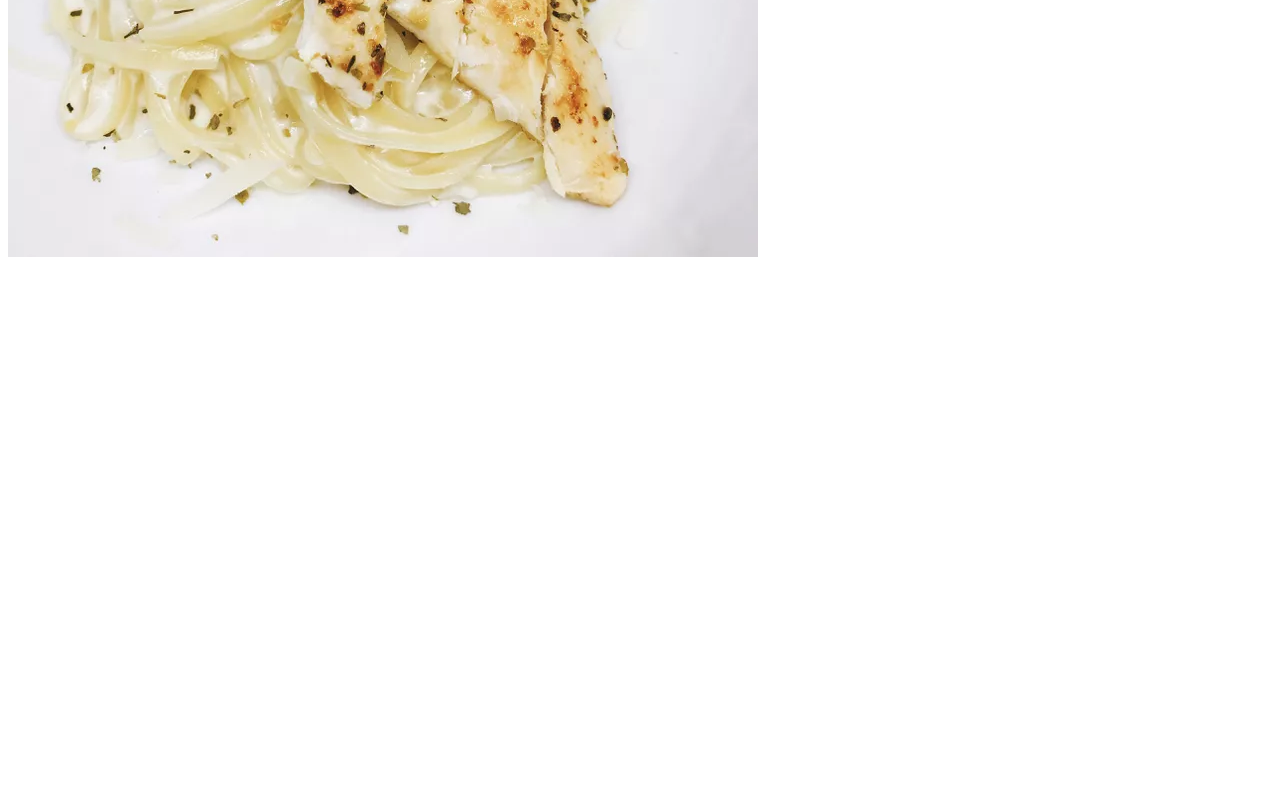
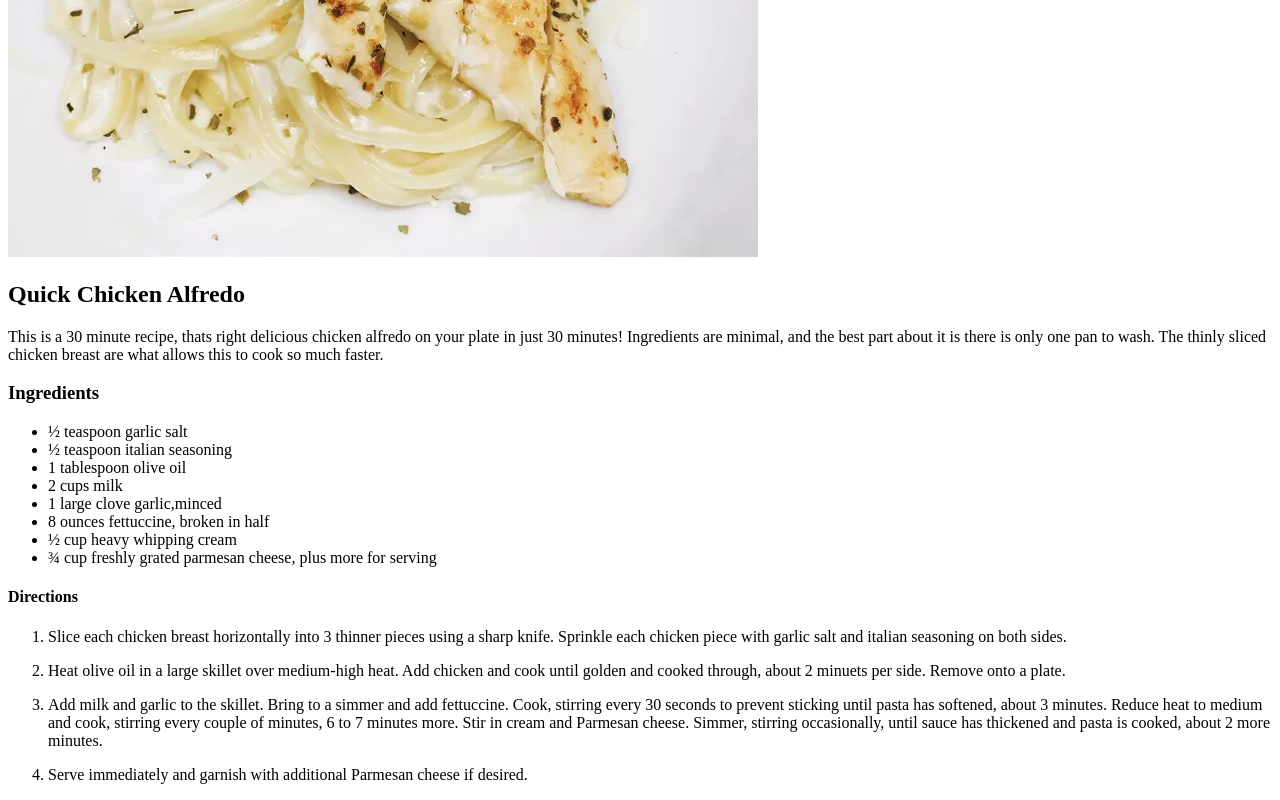
Before and after one commit to Crhodes7744/odin-recipes, a plain HTML site: page recipes/alfredo.html in a window 1280 px wide. Shown: the part 573-1373 px from the top of the page. Before the commit the page ends 842 px from the top, so only its background shows below. Drawn offline with Linux system fonts and the light colour scheme.

Commit message:
Finished html on alfredo.html
Finished the html on the page along with correcting some Punctuations

```diff
--- a/recipes/alfredo.html
+++ b/recipes/alfredo.html
@@ -9,6 +9,25 @@
 <body>
     <h1>Chicken Alfredo</h1>
     <img src="images/alfredo.jpg"> <alt= a delicious looking plate of chicken alfredo></alt>
+    <h2>Quick Chicken Alfredo</h2>
+    <p>This is a 30 minute recipe, thats right delicious chicken alfredo on your plate in just 30 minutes! Ingredients are minimal, and the best part about it is there is only one pan to wash. The thinly sliced chicken breast are what allows this to cook so much faster.</p>
+    <h3>Ingredients</h3>
+    <ul>
+        <li><span>&#189; teaspoon garlic salt</span></li>
+        <li><span>&#189; teaspoon italian seasoning</span></li>
+        <li> 1 tablespoon olive oil</li>
+        <li>2 cups milk</li>
+        <li>1 large clove garlic,minced</li>
+        <li>8 ounces fettuccine, broken in half</li>
+        <li><span>&#189;</span> cup heavy whipping cream</span></li>
+        <li><span>&#190;</span> cup freshly grated parmesan cheese, plus more for serving</li>
+    </ul>
+    <h4>Directions</h4>
+    <ol>
+        <li><p>Slice each chicken breast horizontally into 3 thinner pieces using a sharp knife. Sprinkle each chicken piece with garlic salt and italian seasoning on both sides.</p></li>
+        <li><p>Heat olive oil in a large skillet over medium-high heat. Add chicken and cook until golden and cooked through, about 2 minuets per side. Remove onto a plate.</p></li>
+        <li><p>Add milk and garlic to the skillet. Bring to a simmer and add fettuccine. Cook, stirring every 30 seconds to prevent sticking until pasta has softened, about 3 minutes. Reduce heat to medium and cook, stirring every couple of minutes, 6 to 7 minutes more. Stir in cream and Parmesan cheese. Simmer, stirring occasionally, until sauce has thickened and pasta is cooked, about 2 more minutes.</p></li>
+        <li><p>Serve immediately and garnish with additional Parmesan cheese if desired.</p></li>
 
 </body>
 </html>
```
